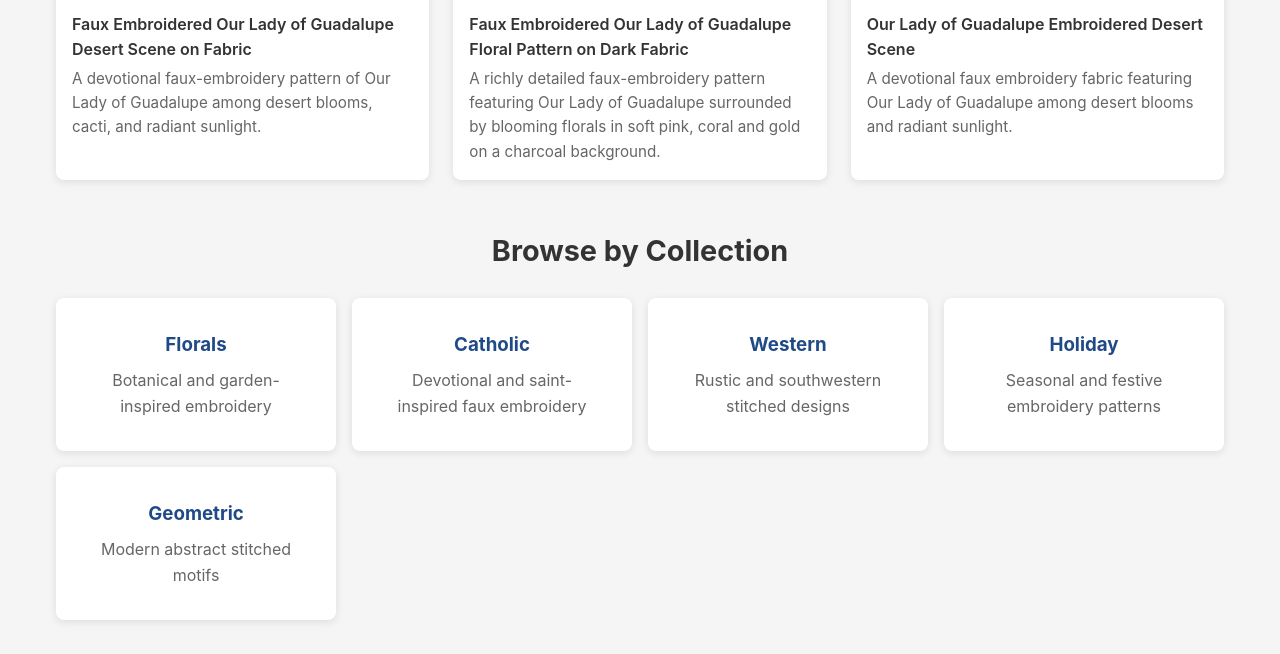
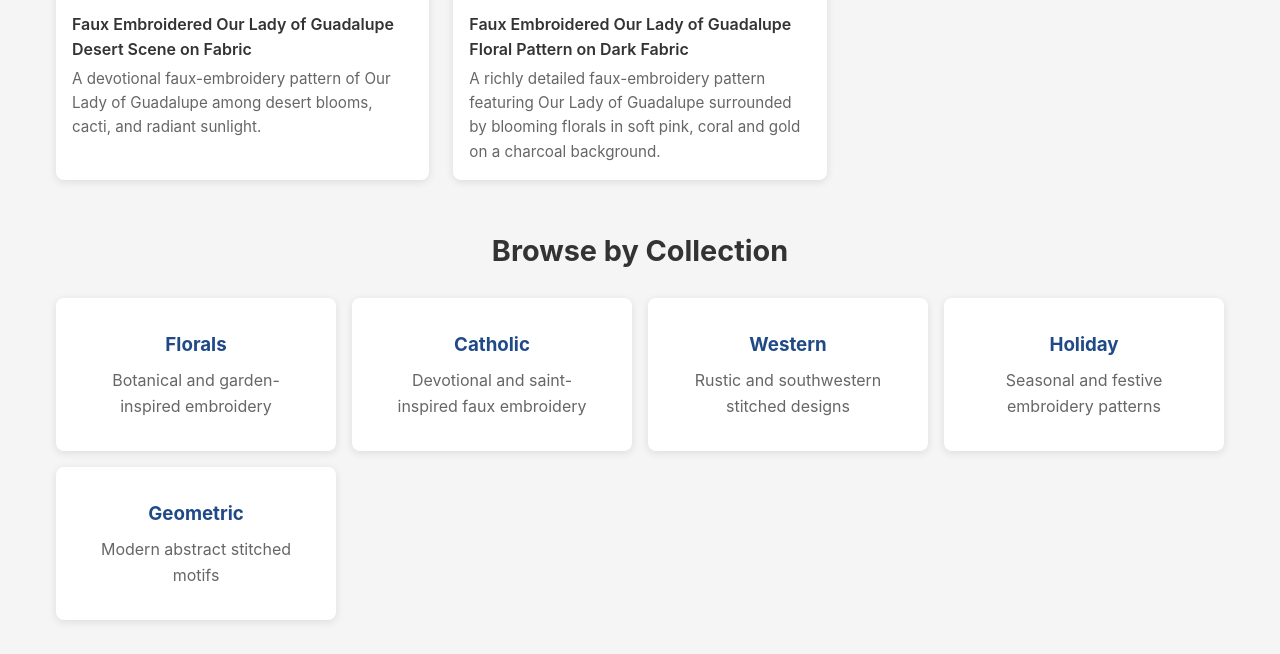
Before and after one commit to Nickpanek/fauxembroideryfabric, a Jekyll site: the page built from index.html, in a window 1280 px wide and 900 px high, scrolled down 611 px, cut to the strip 246-900 px from the top of the window. Built offline with Jekyll 4.4.1, drawn with Linux system fonts in a browser that asks for light colours.

Commit message:
Update index.html

```diff
--- a/index.html
+++ b/index.html
@@ -61,18 +61,7 @@
         </a>
         {% endfor %}
 
-        <!-- Static Card for Our Lady of Guadalupe Embroidered Desert Scene -->
-        <a class="pattern-card" href="/patterns/our-lady-of-guadalupe-embroidered-desert-scene-fabric.html">
-          <img
-            src="/assets/images/our-lady-of-guadalupe-embroidered-desert-scene-fabric-thumb.jpg"
-            alt="Catholic desert embroidery fabric with Our Lady of Guadalupe and cacti"
-            loading="lazy"
-            width="300"
-            height="300">
-          <h3>Our Lady of Guadalupe Embroidered Desert Scene</h3>
-          <p>A devotional faux embroidery fabric featuring Our Lady of Guadalupe among desert blooms and radiant sunlight.</p>
-        </a>
-        <!-- End Static Card -->
+
 
       </div>
       {% else %}
```
